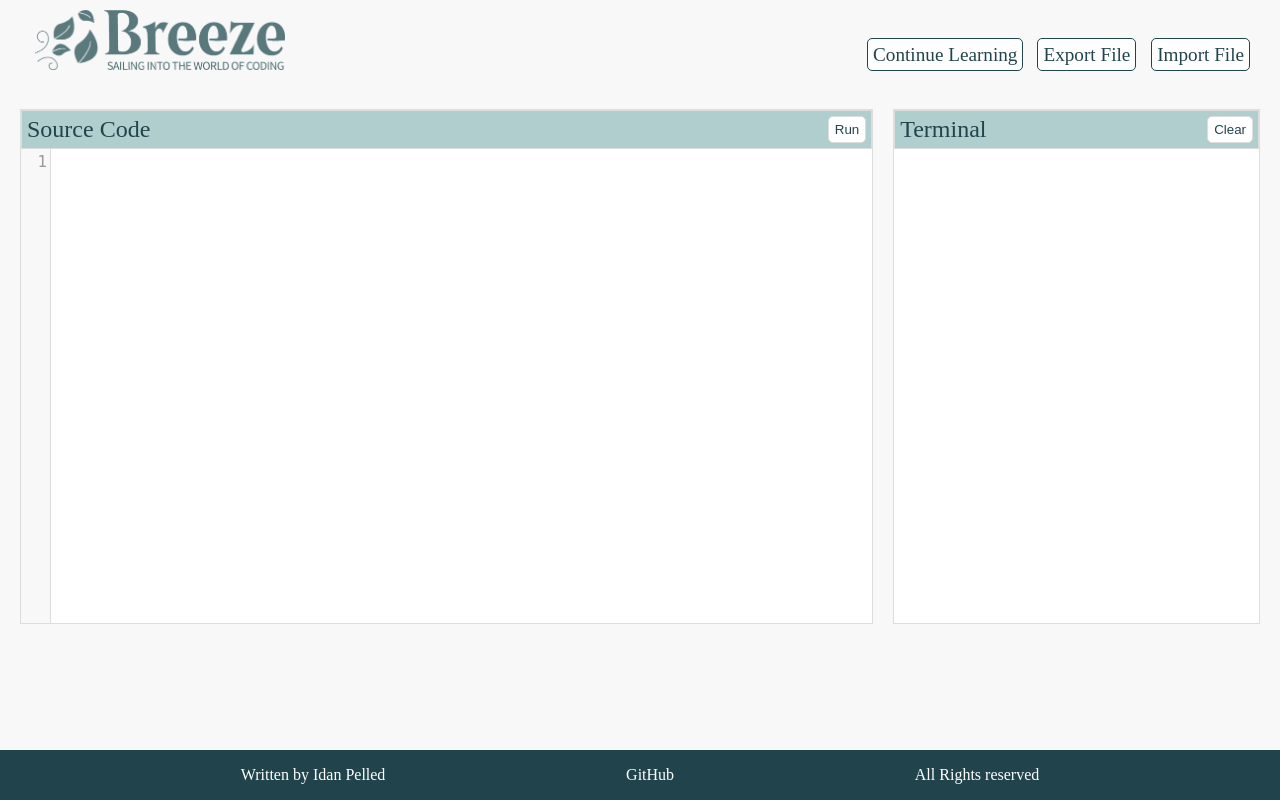
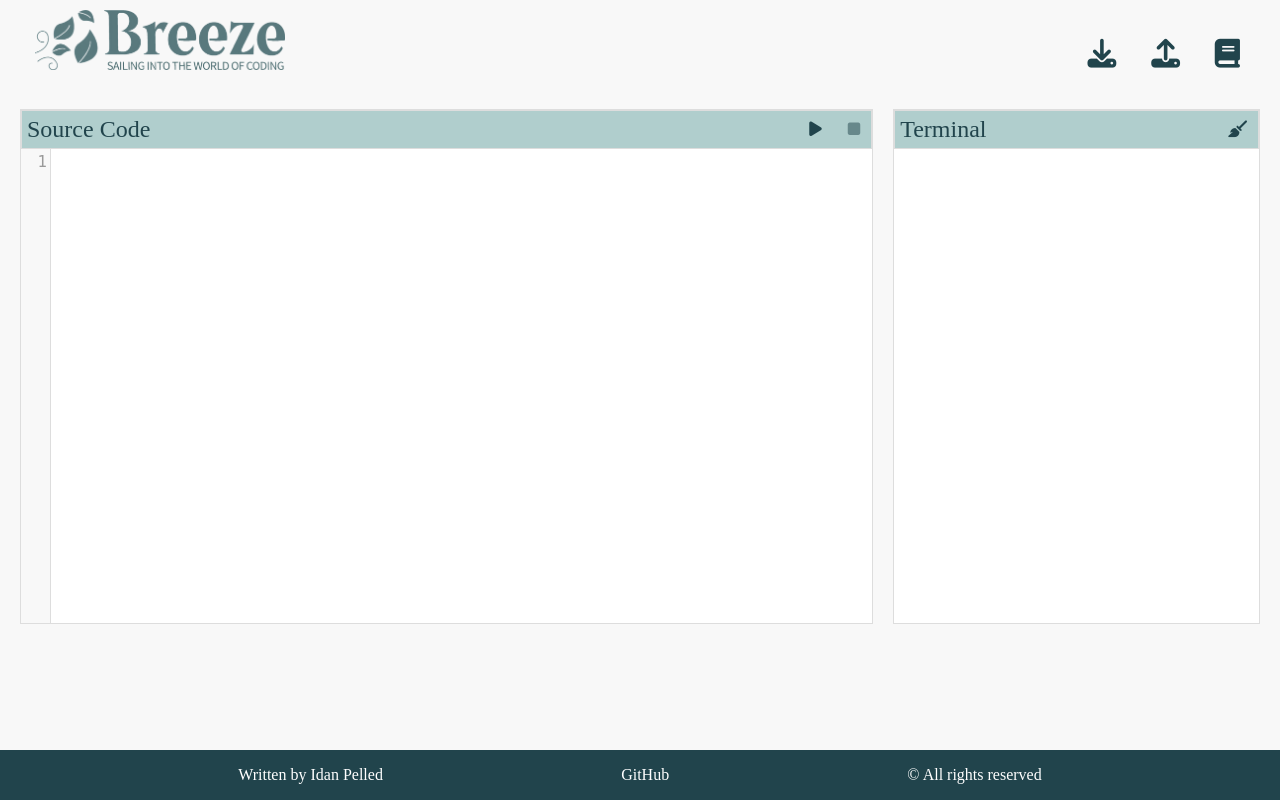
Before and after one commit to IdanPelled/breeze, a Flask app: page /editor in a window 1280 px wide. Run offline with Flask 3, Linux system fonts and the light colour scheme; some libraries are stand-ins or nearby versions.

Commit message:
add icons and stop button to the editor

```diff
--- a/routes.py
+++ b/routes.py
@@ -26,15 +26,23 @@ def index():
 @routes_app.route('/execute', methods=['POST'])
 def execute():
     code = request.json.get("code")
+    response = make_response()
 
-    execution_token = hex(secrets.randbelow(2 ** 1000))
-    execution_thread = threading.Thread(
-        target=execute_code, args=(code, execution_token)
-    )
-    execution_thread.start()
+    if request.cookies.get('execution_token') is None:
 
-    response = make_response()
-    response.set_cookie('execution_token', execution_token)
+        execution_token = hex(secrets.randbelow(2 ** 1000))
+        execution_thread = threading.Thread(
+            target=execute_code,
+            args=(code, execution_token)
+        )
+        execution_thread.start()
+
+        response.set_cookie('execution_token', execution_token)
+
+    else:
+        # Too Many Requests Status Code
+        response.status_code = 429
+
     return response
 
 
--- a/static/style/base.css
+++ b/static/style/base.css
@@ -65,8 +65,19 @@ header ul li label, header ul li a{
 
 }
 
-header ul li label:hover, header ul li a:hover{
-    background-color: var(--light-blue);
+header ul li label, header ul li a{
+    margin: 5px;
+    color: var(--teal-blue);
+    background-color: transparent;
+    border: none;
+    cursor: pointer;
+}
+
+header ul li label:active,
+header ul li a:active,
+header ul li label:hover,
+header ul li a:hover {
+    color: var(--light-blue);
 }
 
 header img {
--- a/static/style/editor.css
+++ b/static/style/editor.css
@@ -10,6 +10,16 @@ main {
 #code-frame {
     margin: 0px 10px 20px 20px;
     width: 70%;
+}
+
+#run:disabled {
+    opacity: 0.5;
+    cursor:unset;
+}
+
+#stop:disabled {
+    opacity: 0.5;
+    cursor:unset;
 }
 
 #terminal-frame {
@@ -50,6 +60,8 @@ main {
     display: flex;
     flex-direction: row;
     justify-content: space-between;
+    align-items: center;
+
 
     border: 1px solid var(--border);
     background-color: var(--light-blue);
@@ -64,19 +76,14 @@ main {
     font-weight: normal;
 }
 
-.frame-header button {
+.frame-header div button {
     margin: 5px;
-
-    background-color: var(--white);
     color: var(--teal-blue);
-    border: 1px solid var(--border);
-    border-radius: 5px;
-}
-
-.frame-header button:hover, .frame-header button:active {
-    border-color: var(--teal-blur);
+    background-color: transparent;
+    border: none;
+    cursor: pointer;
 }
 
 .frame-header button:active {
-    border-style: inset;
+    color: var(--white);
 }
--- a/templates/base.jinja2
+++ b/templates/base.jinja2
@@ -9,6 +9,9 @@
   <!-- base.css -->
   <link rel="stylesheet" type="text/css" href="{{ url_for('static', filename='style/base.css') }}">
   {% block tmpl_head_script %}{% endblock %}
+
+  <!-- fontawesome -->
+  <script src="https://kit.fontawesome.com/5ccbd62035.js" crossorigin="anonymous"></script>
 
 </head>
 <body>
@@ -31,7 +34,7 @@
   <footer>
     <p>Written by Idan Pelled</p>
     <p>GitHub</p>
-    <p>All Rights reserved</p>
+    <p>&copy; All rights reserved</p>
   </footer>
 
   {% block body_script %}{% endblock %}
--- a/templates/documentation.html
+++ b/templates/documentation.html
@@ -9,7 +9,7 @@
 {% endblock %}
 
 {% block menu %}
-  <li><a href=" {{ url_for('routes.editor') }}">Start Coding</a></li>
+  <li><a href=" {{ url_for('routes.editor') }}"><i class="fa-solid fa-laptop-code fa-xl"></i></a></li>
 {% endblock %}
 
 
--- a/templates/editor.html
+++ b/templates/editor.html
@@ -19,24 +19,33 @@
 {% endblock %}
 
 {% block menu %}
-  <li><a href=" {{ url_for('routes.documentation') }}">Continue Learning</a></li>
-
   <li>
     <button id="export" onclick="downloadFile()" style="display: none;"></button>
-    <label for="export">Export File</label>
+    <label for="export" title="Export File"><i class="fa-solid fa-download fa-xl"></i></label>
   </li>
 
   <li>
     <input type="file" id="import" accept=".brz" onchange="openFile(event)" style="display: none;"/>
-    <label for="import">Import File</label>
+    <label for="import"><i class="fa-solid fa-upload fa-xl"></i></label>
   </li>
+
+  <li><a href=" {{ url_for('routes.documentation') }}"><i class="fa-solid fa-book fa-xl"></i></a></li>
+
 {% endblock %}
 
 {% block tmpl_content %}
   <div id="code-frame" class="frame">
     <div class="frame-header">
       <h2>Source Code</h2>
-      <button onclick="SendCode()">Run</button>
+      <div>
+        <i id="loading" class="fa-solid fa-spinner fa-spin" style="display: none;"></i>
+        <button id="run" onclick="SendCode()">
+          <i class="fa-solid fa-play fa-lg"></i>
+        </button>
+        <button id="stop" onclick="Stop()" disabled>
+          <i class="fa-solid fa-stop fa-lg"></i>
+        </button>
+      </div>
     </div>
     <textarea id="code" class="codemirror-textarea" style="display: none;"></textarea>
   </div>
@@ -44,7 +53,11 @@
   <div id="terminal-frame" class="frame">
     <div class="frame-header">
       <h2>Terminal</h2>
-      <button onclick="ClearOutput()">Clear</button>
+      <div>
+        <button onclick="ClearOutput()">
+          <i class="fa-solid fa-broom fa-lg"></i>
+        </button>
+      </div>
     </div>
     <div id="output"></div>
     <div id="input-frame" style="display: none;">
--- a/templates/index.html
+++ b/templates/index.html
@@ -5,8 +5,8 @@
 
 
 {% block menu %}
-  <li><a href=" {{ url_for('routes.documentation') }}">Start Learning</a></li>
-  <li><a href=" {{ url_for('routes.editor') }}">Start Coding</a></li>
+  <li><a href=" {{ url_for('routes.documentation') }}"><i class="fa-solid fa-book fa-xl"></i></a></li>
+  <li><a href=" {{ url_for('routes.editor') }}"><i class="fa-solid fa-laptop-code fa-xl"></i></a></li>
 {% endblock %}
 
 
--- a/utils.py
+++ b/utils.py
@@ -9,6 +9,7 @@ def remove_token_prefix(token):
 
     else:
         return ""
+
 
 def predicate(func):
 
```
Also changed, not shown: static/scripts/communicate.js (+60 -21 lines), 1 other file.
